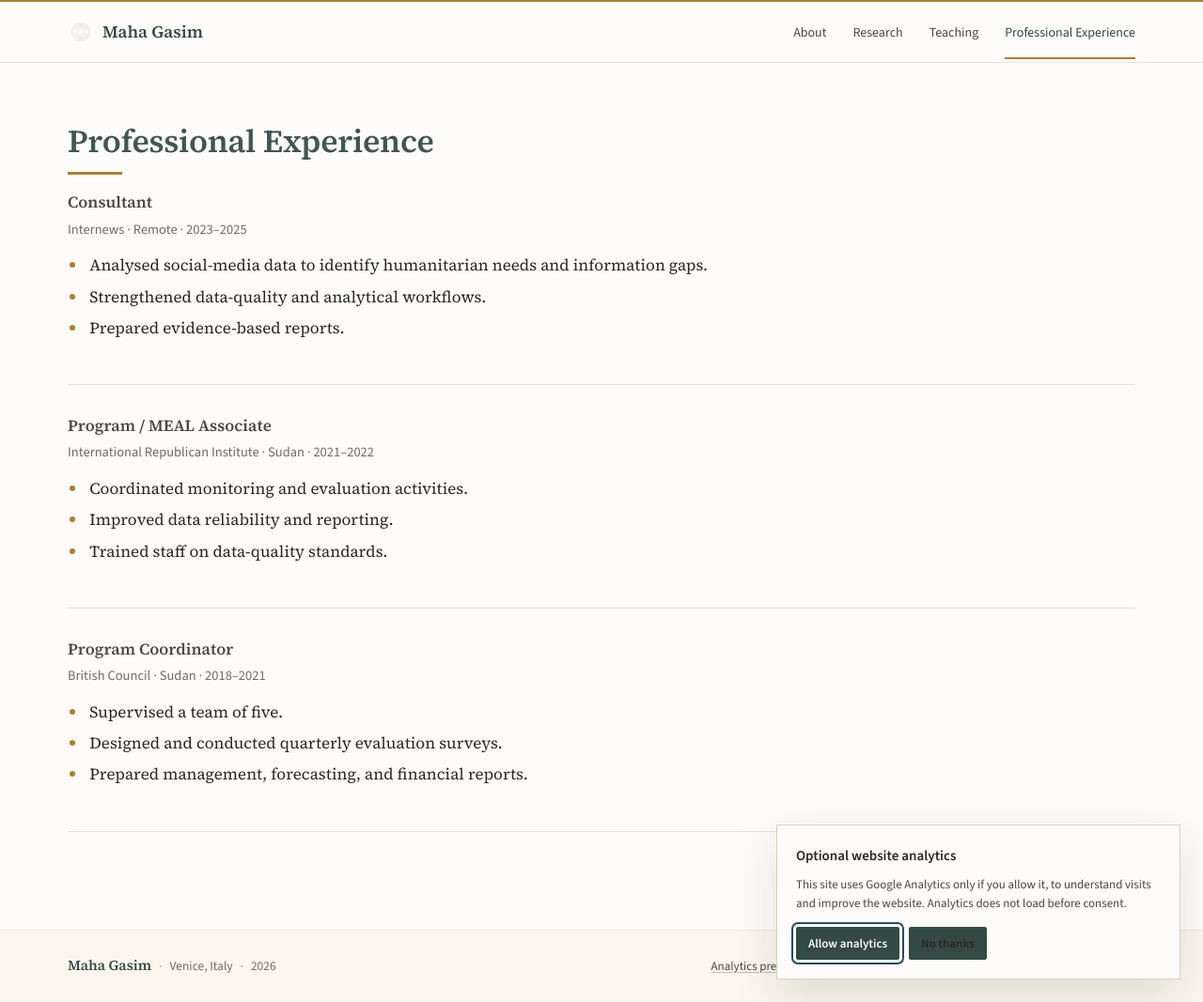
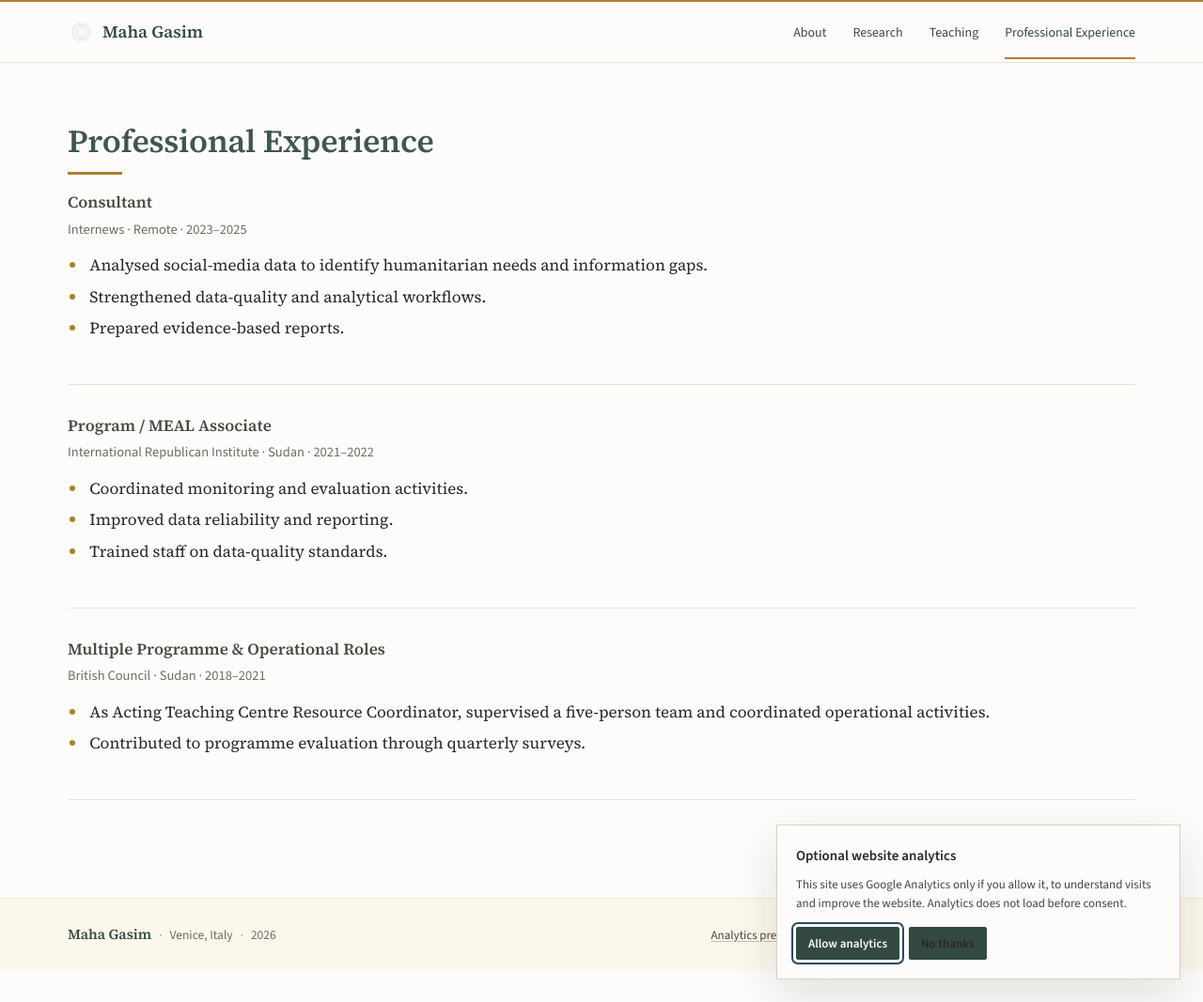
Before and after one commit to mahagasim/mahagasim.github.io, a Jekyll site: the page built from experience.md, in a window 1280 px wide and 1067 px high. Shown: the whole window at 94% size. Built offline with Jekyll 4.4.1, drawn with Linux system fonts in a browser that asks for light colours.

Commit message:
Update British Council experience

```diff
--- a/experience.md
+++ b/experience.md
@@ -27,11 +27,10 @@ description: Selected professional experience in data analytics, monitoring and
 </div>
 
 <div class="entry">
-  <h3>Program Coordinator</h3>
+  <h3>Multiple Programme &amp; Operational Roles</h3>
   <p class="entry-meta">British Council · Sudan · 2018–2021</p>
   <ul>
-    <li>Supervised a team of five.</li>
-    <li>Designed and conducted quarterly evaluation surveys.</li>
-    <li>Prepared management, forecasting, and financial reports.</li>
+    <li>As Acting Teaching Centre Resource Coordinator, supervised a five-person team and coordinated operational activities.</li>
+    <li>Contributed to programme evaluation through quarterly surveys.</li>
   </ul>
 </div>
```
